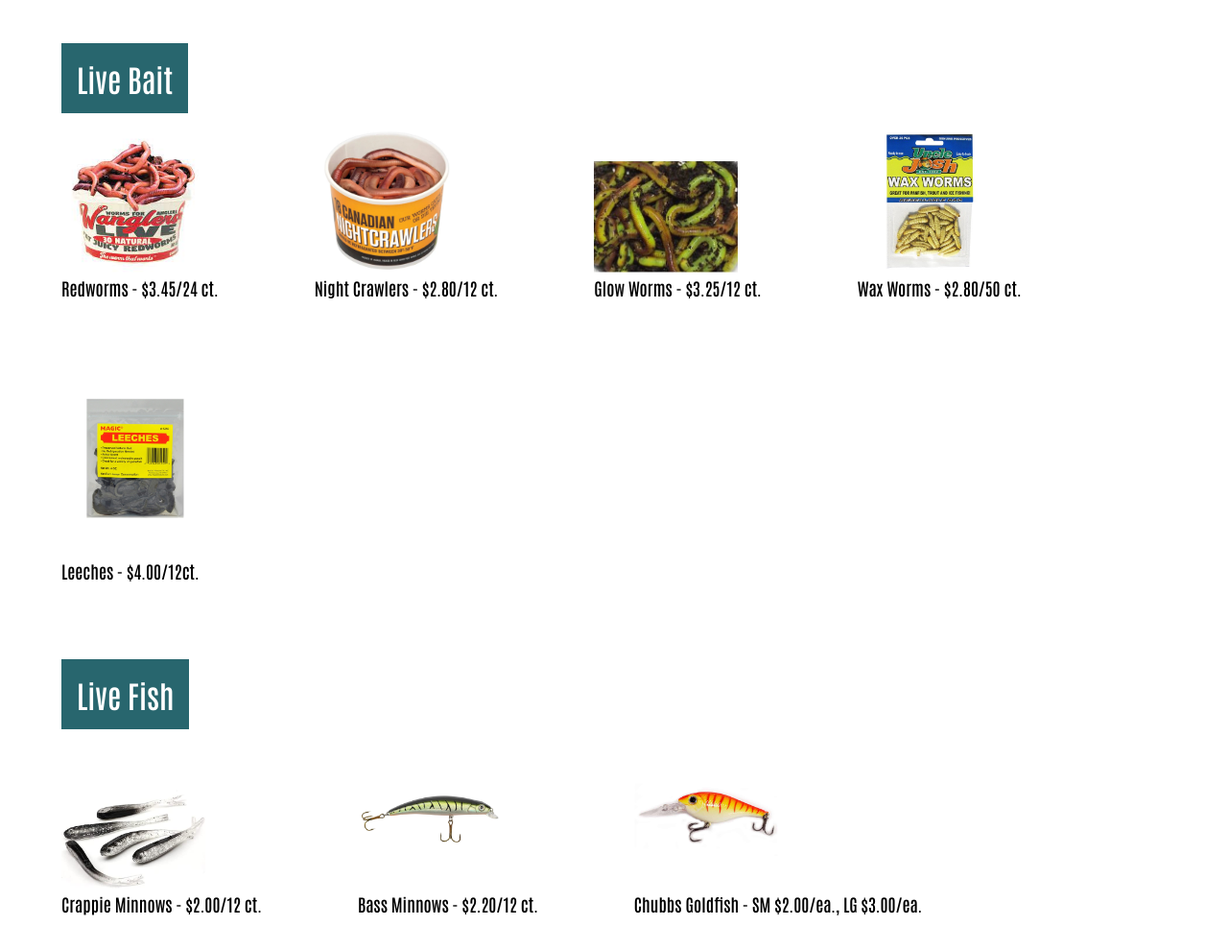
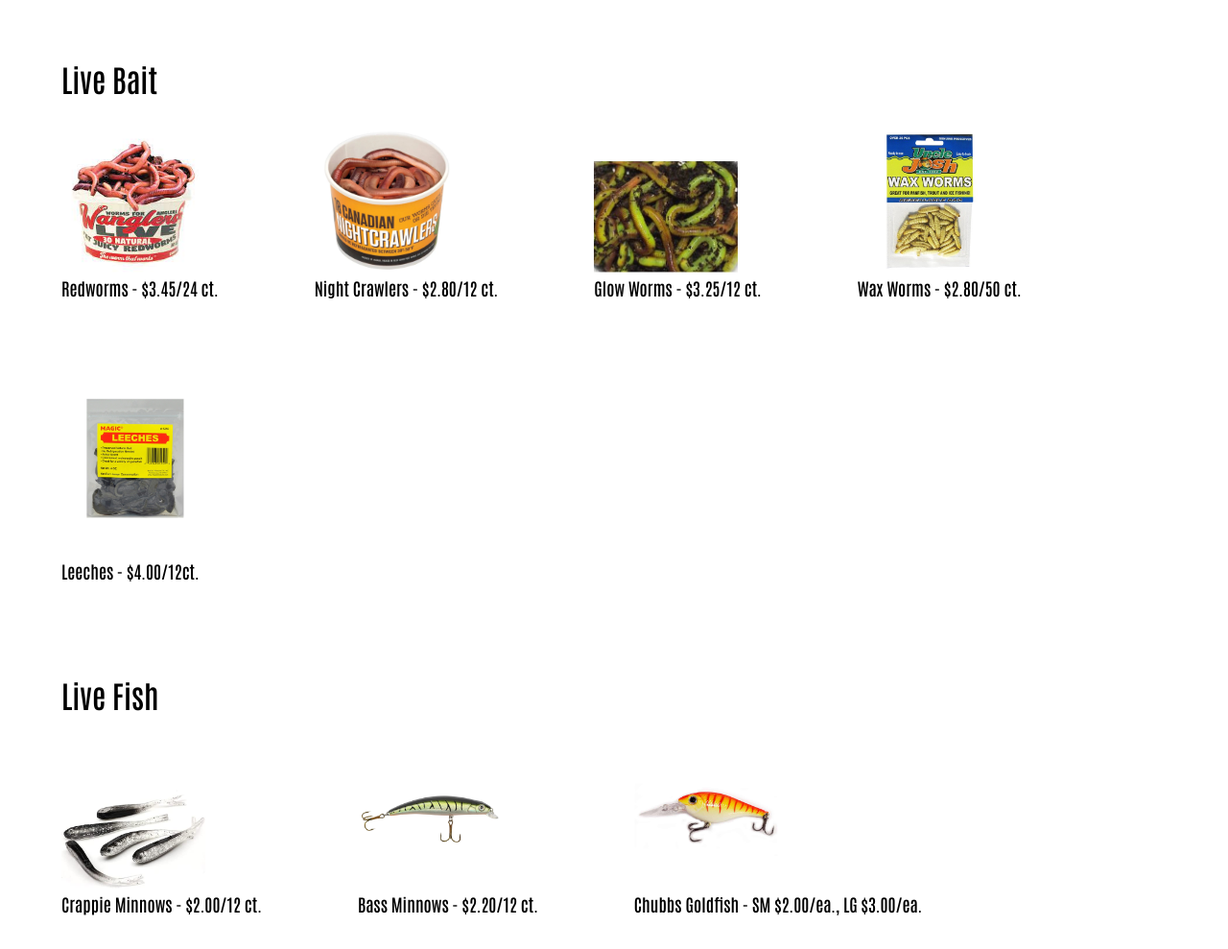
Before and after one commit to JoyceTDo/howards, a plain HTML site: page products.html in a window 1280 px wide. Shown: the part 419-1408 px from the top of the page at 96% size. Drawn offline with Linux system fonts and the light colour scheme.

Commit message:
edit marks to span on products

```diff
--- a/products.html
+++ b/products.html
@@ -44,7 +44,7 @@
     <!-- header and products lists -->
     <h2>OUR BAIT</h2>
     <p class="notice2">* Bait availability based on season*</p>
-    <h3><mark>Live Bait</mark></h3>
+    <h3><span>Live Bait</span></h3>
     <div class="products1">
         <figure>
             <img src="images/redworm.jpg" alt="redworms" width="150">
@@ -67,7 +67,7 @@
             <figcaption>Leeches - $4.00/12ct.</figcaption>
         </figure>
     </div>
-    <h3><mark>Live Fish</mark></h3>
+    <h3><span>Live Fish</span></h3>
     <div class="products2">
         <figure>
             <img src="images/crappieminnow.jpg" alt="crappie Minnows bait" width="150">
@@ -86,7 +86,7 @@
             <figcaption>Cat fish - SM $1.50/ea., LG $4.50/ea.</figcaption>
         </figure>
     </div>
-    <h3><mark>Cold Bait</mark></h3>
+    <h3><span>Cold Bait</span></h3>
     <div class="products3">
         <figure>
             <img src="images/skipjack.jpg" alt="skipjack bait" width="150">
```
